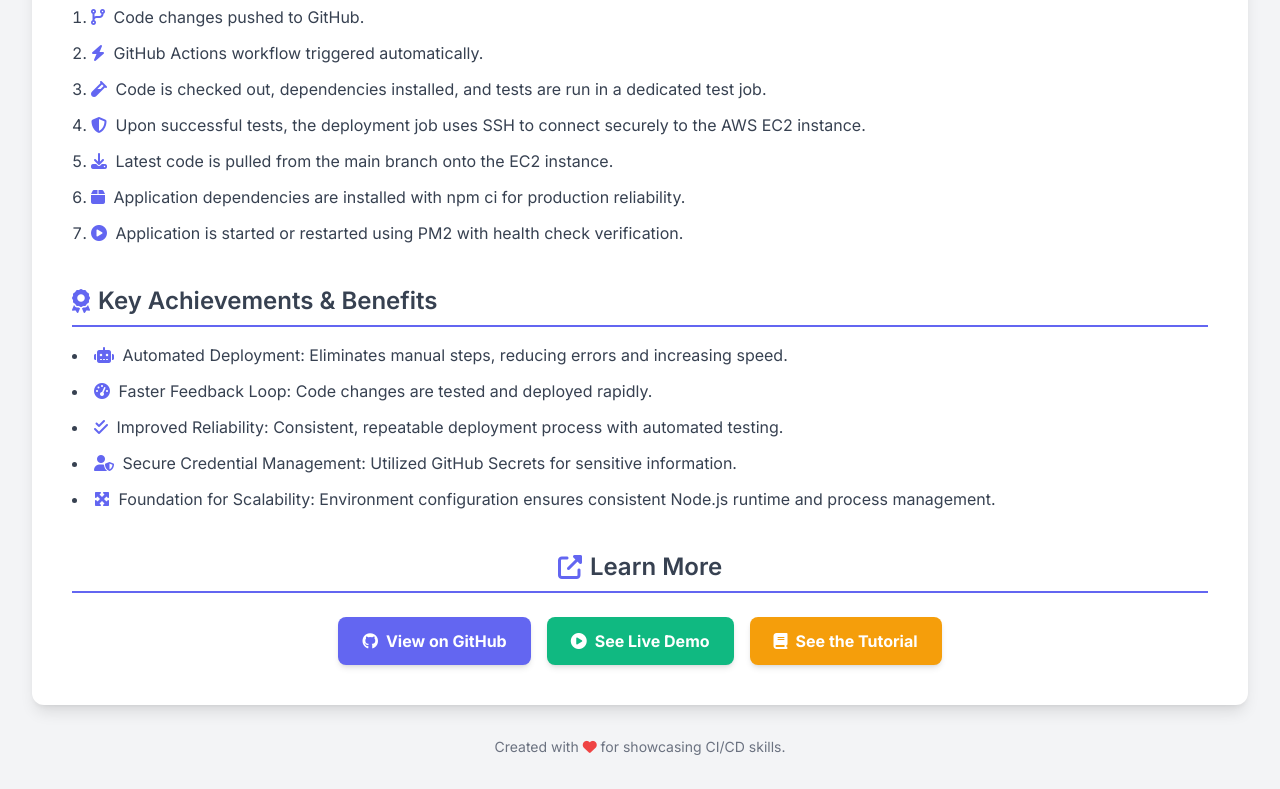
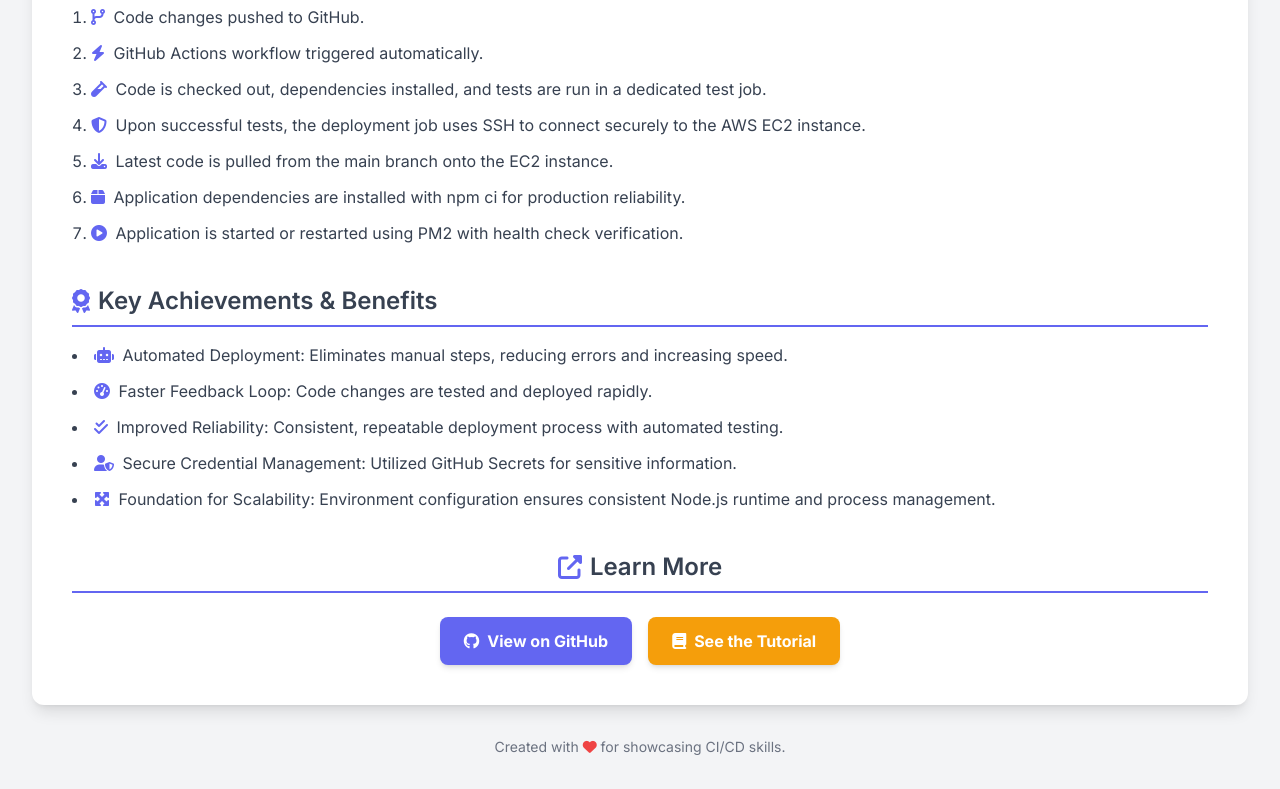
Before and after one commit to PantelisTsagkas/cicd-portfolio, a plain HTML site: page index.html in a window 1280 px wide. Shown: the part 813-1602 px from the top of the page. Drawn offline with nearby package versions, Linux system fonts and the light colour scheme.

Commit message:
Removed the mp4 file and video section

```diff
--- a/index.html
+++ b/index.html
@@ -346,13 +346,7 @@
           >
             <i class="fab fa-github mr-2"></i> View on GitHub
           </a>
-          <a
-            href="[Your Live Demo URL]"
-            target="_blank"
-            class="inline-flex items-center justify-center btn-demo text-white font-bold py-3 px-6 rounded-lg transition duration-300 ease-in-out shadow-md hover:shadow-lg"
-          >
-            <i class="fas fa-play-circle mr-2"></i> See Live Demo
-          </a>
+
           <button
             id="contactButton"
             class="inline-flex items-center justify-center btn-tutorial text-white font-bold py-3 px-6 rounded-lg transition duration-300 ease-in-out shadow-md hover:shadow-lg"
```
